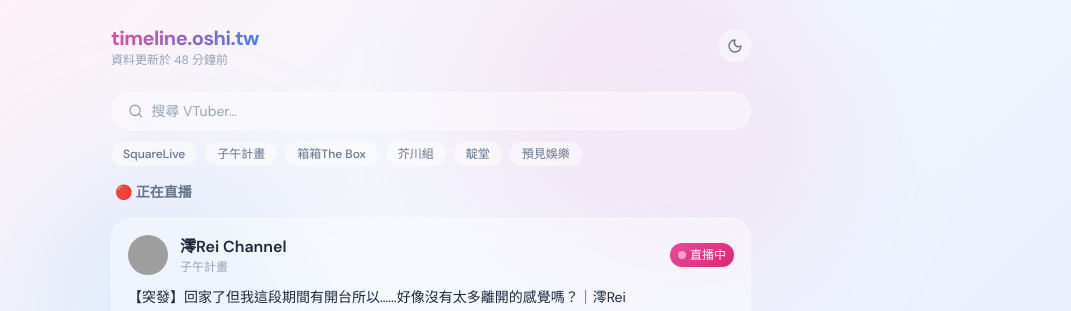
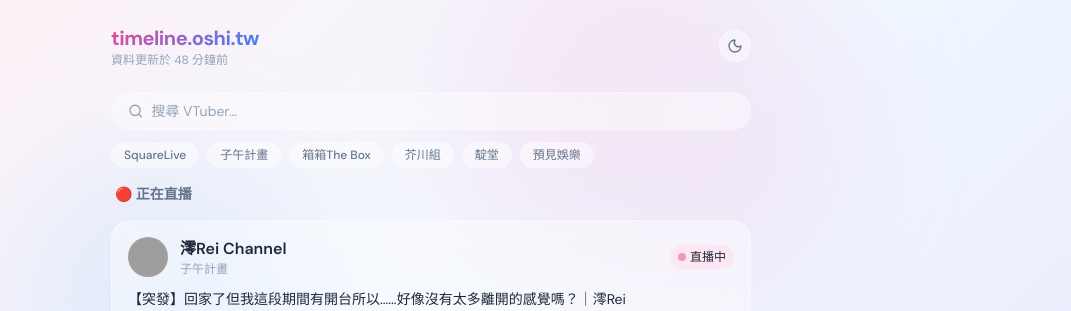
Before and after one commit to hydai/timeline.oshi.tw, a Next.js app in the folder web/: page / in a window 1280 px wide. Shown: the top 311 px of the page, without its empty margins (209-1280 px from the left). Built offline with nearby package versions, Linux system fonts and the light colour scheme; grey boxes are pictures that could not be loaded.

Commit message:
fix(web): WCAG AA contrast on status pills + filter chips; drop dead next lint script

```diff
--- a/web/app/components/GroupFilter.tsx
+++ b/web/app/components/GroupFilter.tsx
@@ -16,8 +16,8 @@ export default function GroupFilter({ groups, selected, onToggle }: {
             aria-pressed={on}
             className="rounded-pill px-3 py-1 text-xs font-medium transition-colors"
             style={on
-              ? { background: "linear-gradient(135deg, var(--accent-pink), var(--accent-blue))", color: "var(--text-on-accent)" }
-              : { background: "var(--bg-surface-muted)", color: "var(--text-secondary)" }}
+              ? { background: "var(--bg-accent-pink-muted)", color: "var(--text-primary)", border: "1px solid var(--accent-pink)" }
+              : { background: "var(--bg-surface-muted)", color: "var(--text-secondary)", border: "1px solid transparent" }}
           >
             {g}
           </button>
--- a/web/app/components/StreamCard.tsx
+++ b/web/app/components/StreamCard.tsx
@@ -4,9 +4,10 @@ import { Users } from "lucide-react";
 
 type Kind = "live" | "upcoming" | "recent";
 
+// Tinted-fill pills with theme-primary text → WCAG AA (>=4.5:1) in both light and dark.
 const STATUS: Record<Kind, { label: string; cls: string; style: React.CSSProperties }> = {
-  live: { label: "直播中", cls: "text-white", style: { background: "linear-gradient(135deg, var(--accent-pink), var(--accent-pink-dark))" } },
-  upcoming: { label: "預定開台", cls: "text-white", style: { background: "var(--accent-blue)" } },
+  live: { label: "直播中", cls: "text-text-primary", style: { background: "var(--bg-accent-pink-muted)" } },
+  upcoming: { label: "預定開台", cls: "text-text-primary", style: { background: "var(--bg-accent-blue-muted)" } },
   recent: { label: "已結束", cls: "text-text-secondary", style: { background: "var(--bg-surface-muted)" } },
 };
 
@@ -34,7 +35,7 @@ export default function StreamCard({ kind, stream, channel, nowMs }: {
           {channel.group && <div className="truncate text-xs text-text-tertiary">{channel.group}</div>}
         </div>
         <span className={`flex items-center gap-1 rounded-pill px-2 py-1 text-xs font-medium ${s.cls}`} style={s.style}>
-          {kind === "live" && <span className="inline-block h-2 w-2 animate-pulse rounded-full bg-white" />}
+          {kind === "live" && <span className="inline-block h-2 w-2 animate-pulse rounded-full" style={{ background: "var(--accent-pink)" }} />}
           {s.label}
         </span>
       </div>
--- a/web/package.json
+++ b/web/package.json
@@ -7,7 +7,6 @@
     "dev": "next dev",
     "build": "next build",
     "start": "next start",
-    "lint": "next lint",
     "typecheck": "tsc --noEmit",
     "test": "vitest run --passWithNoTests",
     "test:watch": "vitest"
```
